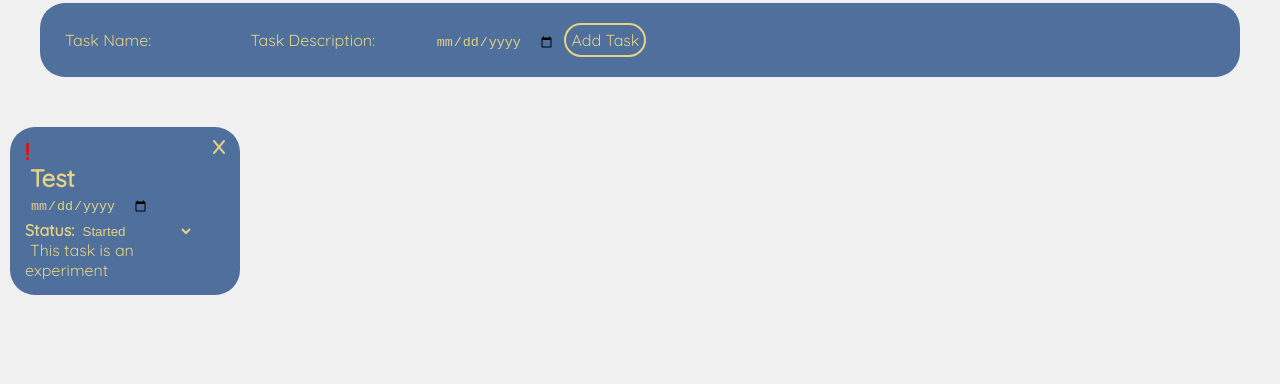
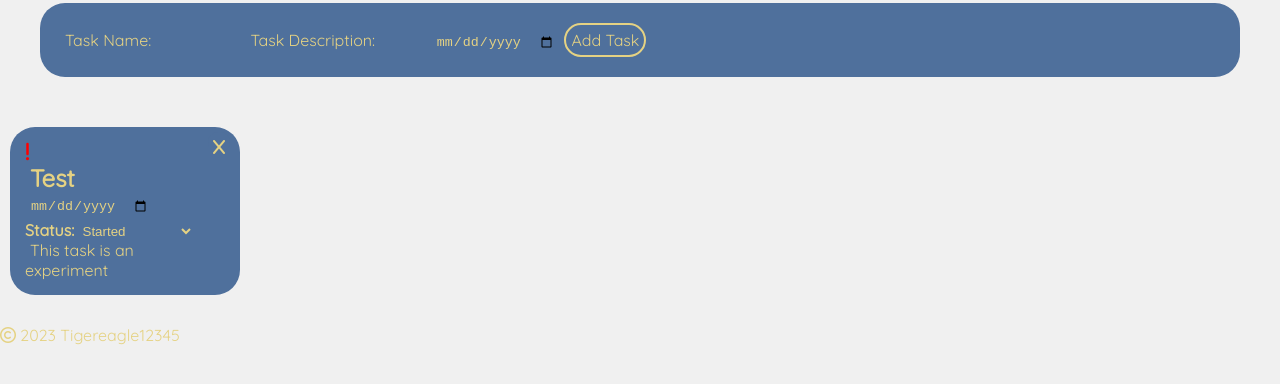
Before and after one commit to Tigereagle12345/todoList, a plain HTML site: page index.html in a window 1280 px wide. Shown: the part 146-530 px from the top of the page. Drawn offline with Linux system fonts and the light colour scheme.

Commit message:
Update index.html

```diff
--- a/index.html
+++ b/index.html
@@ -29,5 +29,9 @@
             </div>
             <div id="tasks"></div>
         </main>
+        <footer>
+            <br>
+            <p><i class="fa-regular fa-copyright"></i> 2023 Tigereagle12345</p>
+        </footer>
     </body>
 </html>
```
